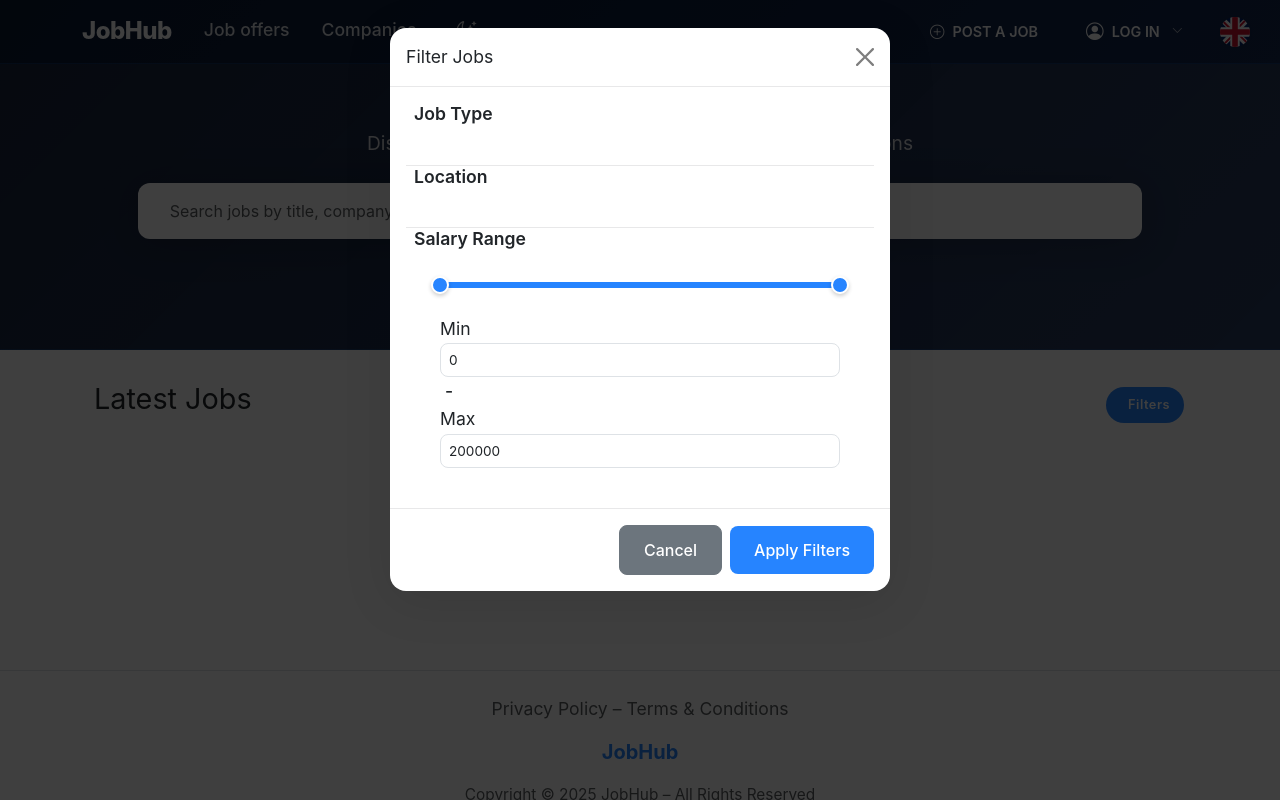
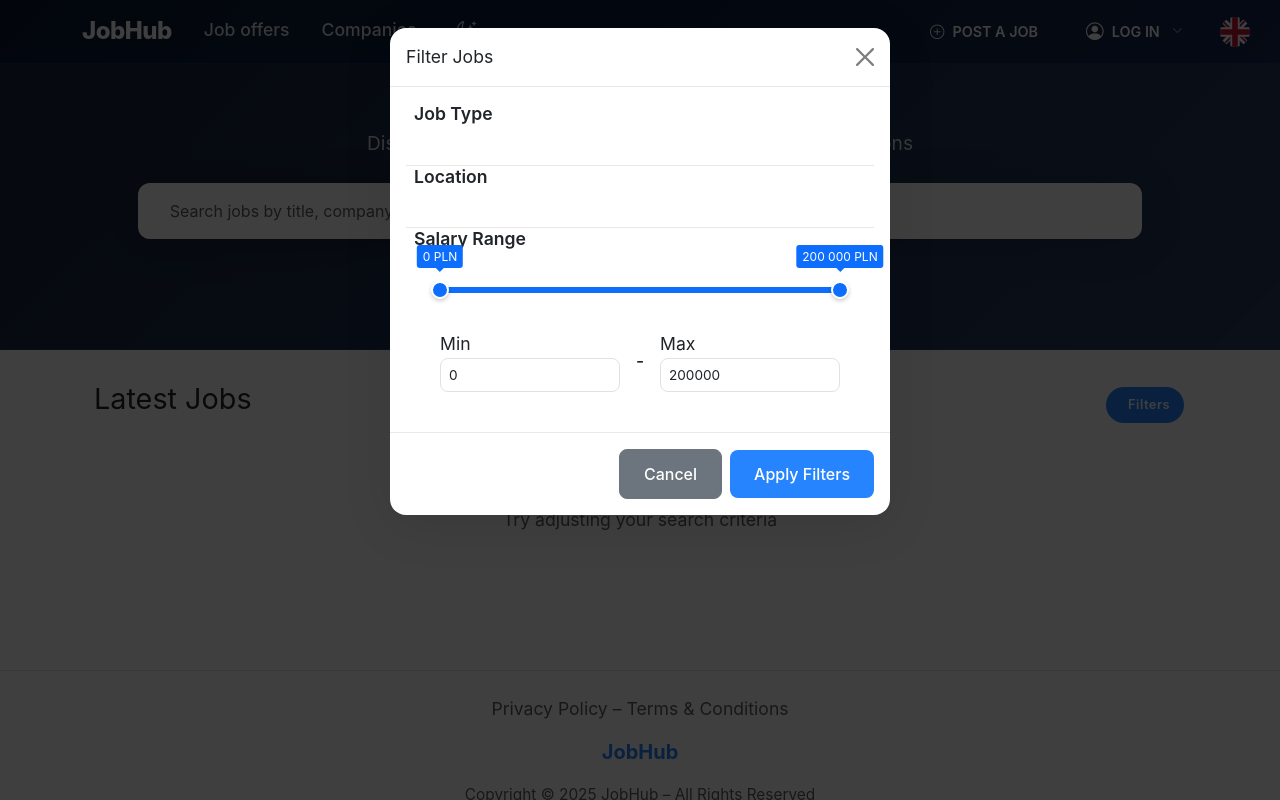
Before and after one commit to BataJini/Website, a Django app: template templates/jobs/job_list.html in a window 1280 px wide, after a click on "Filters". Run offline with Django 3.2, Linux system fonts and the light colour scheme; the template is opened without the code that fills it, so the values that code supplies are empty; some libraries are stand-ins or nearby versions.

Commit message:
Add inline slider styling and initialization script to ensure consistent appearance

```diff
--- a/templates/jobs/job_list.html
+++ b/templates/jobs/job_list.html
@@ -159,4 +159,197 @@
 
 {% block extra_js %}
 <script src="{% static 'js/jobs.js' %}"></script>
+<script>
+    // Add this script to specifically initialize the salary slider on this page
+    document.addEventListener('DOMContentLoaded', function() {
+        // Basic slider initialization
+        const minRange = document.getElementById('minSalaryRange');
+        const maxRange = document.getElementById('maxSalaryRange');
+        const minInput = document.getElementById('minSalaryInput');
+        const maxInput = document.getElementById('maxSalaryInput');
+        const track = document.querySelector('.slider-track');
+        const minHandle = document.getElementById('minSalaryHandle');
+        const maxHandle = document.getElementById('maxSalaryHandle');
+        const minTooltip = document.getElementById('minSalaryTooltip');
+        const maxTooltip = document.getElementById('maxSalaryTooltip');
+
+        if (minRange && maxRange && track && minHandle && maxHandle) {
+            // Format number with thousand separators
+            function formatNumber(num) {
+                return new Intl.NumberFormat('pl-PL').format(num);
+            }
+
+            // Update slider visuals based on range values
+            function updateSlider() {
+                const min = parseInt(minRange.min);
+                const max = parseInt(minRange.max);
+                const range = max - min;
+
+                const minVal = parseInt(minRange.value);
+                const maxVal = parseInt(maxRange.value);
+
+                // Calculate percentages for positioning
+                const minPercent = ((minVal - min) / range) * 100;
+                const maxPercent = ((maxVal - min) / range) * 100;
+
+                // Position handles
+                minHandle.style.left = `${minPercent}%`;
+                maxHandle.style.left = `${maxPercent}%`;
+
+                // Position tooltips and update their content
+                minTooltip.style.left = `${minPercent}%`;
+                maxTooltip.style.left = `${maxPercent}%`;
+                minTooltip.textContent = `${formatNumber(minVal)} PLN`;
+                maxTooltip.textContent = `${formatNumber(maxVal)} PLN`;
+
+                // Update track highlighting
+                track.style.background = `linear-gradient(to right,
+                    var(--bs-border-color) ${minPercent}%,
+                    #0d6efd ${minPercent}%,
+                    #0d6efd ${maxPercent}%,
+                    var(--bs-border-color) ${maxPercent}%)`;
+
+                // Update input fields
+                if (minInput) minInput.value = minVal;
+                if (maxInput) maxInput.value = maxVal;
+            }
+
+            // Set up event listeners
+            minRange.addEventListener('input', function() {
+                const minVal = parseInt(this.value);
+                const maxVal = parseInt(maxRange.value);
+
+                // Prevent min from exceeding max
+                if (minVal > maxVal) {
+                    this.value = maxVal;
+                }
+
+                updateSlider();
+            });
+
+            maxRange.addEventListener('input', function() {
+                const minVal = parseInt(minRange.value);
+                const maxVal = parseInt(this.value);
+
+                // Prevent max from being less than min
+                if (maxVal < minVal) {
+                    this.value = minVal;
+                }
+
+                updateSlider();
+            });
+
+            // Initialize slider on load
+            updateSlider();
+        }
+    });
+</script>
+<style>
+    /* Ensure slider styling works regardless of external CSS */
+    .double-range-slider {
+        position: relative;
+        height: 50px;
+        width: 100%;
+        margin: 10px auto;
+    }
+
+    .slider-track {
+        position: absolute;
+        width: 100%;
+        height: 6px;
+        background: #e9ecef;
+        border-radius: 3px;
+        top: 50%;
+        transform: translateY(-50%);
+        z-index: 1;
+    }
+
+    .slider-input {
+        position: absolute;
+        width: 100%;
+        height: 100%;
+        pointer-events: none;
+        opacity: 0;
+        z-index: 5;
+    }
+
+    .min-input {
+        z-index: 6;
+    }
+
+    .range-handle {
+        position: absolute;
+        width: 18px;
+        height: 18px;
+        border-radius: 50%;
+        background: #0d6efd;
+        border: 2px solid #fff;
+        box-shadow: 0 2px 4px rgba(0, 0, 0, 0.2);
+        top: 50%;
+        transform: translate(-50%, -50%);
+        cursor: grab;
+        z-index: 4;
+        transition: transform 0.2s ease, box-shadow 0.2s ease;
+    }
+
+    .min-handle {
+        left: 0%;
+    }
+
+    .max-handle {
+        left: 100%;
+    }
+
+    .slider-tooltip {
+        position: absolute;
+        background: #0d6efd;
+        color: white;
+        font-size: 0.75rem;
+        padding: 2px 6px;
+        border-radius: 3px;
+        transform: translateX(-50%);
+        transition: opacity 0.2s ease;
+        pointer-events: none;
+        white-space: nowrap;
+        z-index: 10;
+    }
+
+    .min-tooltip {
+        left: 0%;
+        opacity: 1;
+    }
+
+    .max-tooltip {
+        left: 100%;
+        opacity: 1;
+    }
+
+    .slider-tooltip:after {
+        content: '';
+        position: absolute;
+        bottom: -4px;
+        left: 50%;
+        transform: translateX(-50%);
+        width: 0;
+        height: 0;
+        border-left: 4px solid transparent;
+        border-right: 4px solid transparent;
+        border-top: 4px solid #0d6efd;
+    }
+
+    .salary-inputs {
+        display: flex;
+        align-items: center;
+        justify-content: space-between;
+        margin-top: 15px;
+    }
+
+    .salary-input-group {
+        width: 45%;
+    }
+
+    .salary-input-divider {
+        padding: 0 5px;
+    }
+</style>
 {% endblock %}
```
